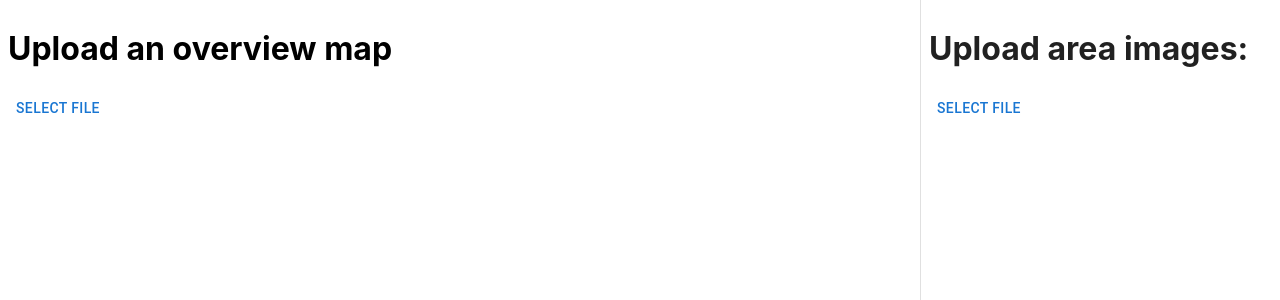
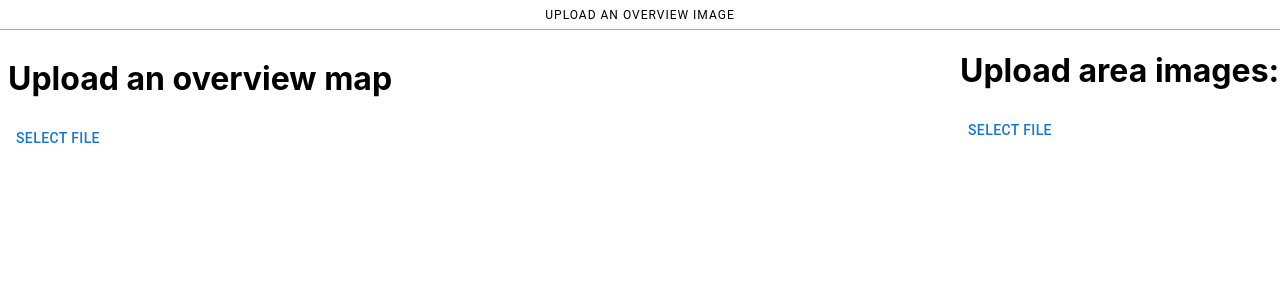
Before and after one commit to sbn-psi/map-maker, a React (Create React App) app in the folder client/: page / in a window 1280 px wide. Shown: the top 300 px of the page. Built offline with nearby package versions, Linux system fonts and the light colour scheme.

Commit message:
fix all the app layout css, add status bar, make things typescript

```diff
--- a/client/src/App.css
+++ b/client/src/App.css
@@ -1,38 +1,9 @@
-.App {
-  text-align: center;
+html, body, main {
+  height: 100vh;
+  width: 100vw;
+  margin: 0;
+  padding: 0;
 }
-
-.App-logo {
-  height: 40vmin;
-  pointer-events: none;
+*{
+  box-sizing: border-box;
 }
-
-@media (prefers-reduced-motion: no-preference) {
-  .App-logo {
-    animation: App-logo-spin infinite 20s linear;
-  }
-}
-
-.App-header {
-  background-color: #282c34;
-  min-height: 100vh;
-  display: flex;
-  flex-direction: column;
-  align-items: center;
-  justify-content: center;
-  font-size: calc(10px + 2vmin);
-  color: white;
-}
-
-.App-link {
-  color: #61dafb;
-}
-
-@keyframes App-logo-spin {
-  from {
-    transform: rotate(0deg);
-  }
-  to {
-    transform: rotate(360deg);
-  }
-}
--- a/client/src/App.tsx
+++ b/client/src/App.tsx
@@ -1,37 +1,50 @@
 import React, {useState} from 'react';
 import './App.css';
 import OverviewUpload from './OverviewUpload';
-import {Drawer, Box, Card, CardMedia, CardActionArea, Typography, CardContent} from '@mui/material';
+import {Drawer, Box, Card, CardMedia, CardActionArea, Typography, CardContent, Grid} from '@mui/material';
 import ImageUploader from './components/ImageUploader';
 import {AppState, Zone, StatePasser} from './AppState';
-import Grid from '@mui/material/Unstable_Grid2'; // Grid version 2
 
-const drawerWidth = 360;
-
+const statusHeight = 30
 
 function App() {
   const [appState, setAppState] = useState<AppState>(new AppState())
   return (
-    <Box component="main" sx={{ flexGrow: 1, bgcolor: 'background.default'}}>
-      <OverviewUpload sx={{width: `calc(100vw - ${drawerWidth}px)`, overflow: 'auto'}}/>
+    <Box component="main" sx={{ bgcolor: 'background.default'}}>
+      <Box sx={{height: `${statusHeight}px`, borderBottom: '1px solid darkgrey'}}><StatusBar state={appState}/></Box>
+      <Grid container sx={{height: `calc(100vh - ${statusHeight}px)`}}>
+        <Grid xs={9} sx={{ height: '100%'}} >
+          <OverviewUpload sx={{height: '100%', width: '100%', overflow: 'auto'}} state={appState} setState={setAppState}/>
+        </Grid>
+        <Grid xs={3} sx={{ height: '100%', overflowY: 'auto'}} >
+          <SidebarContents state={appState} setState={setAppState}/>
+        </Grid>
 
-      <Drawer
-        sx={{
-          width: drawerWidth,
-          flexShrink: 0,
-          '& .MuiDrawer-paper': {
-            p: 1,
-            width: drawerWidth,
-            boxSizing: 'border-box',
-          },
-        }}
-        variant="permanent"
-        anchor="right"
-      >
-        <SidebarContents state={appState} setState={setAppState}/>
-      </Drawer>
-  </Box>
+      </Grid>
+    </Box>
   );
+}
+
+function StatusBar({state}: {state: AppState}) {
+  let caption = ''
+  if(state.currentZone) {
+    if(state.canvas === 'corner1') {
+      caption = 'Place the first corner'
+    } else {
+      caption = 'Place the second corner'
+    }
+  } else {
+    if(state.workflow === 'overviewUpload') {
+      caption = 'Upload an overview image'
+    } else if(state.workflow === 'zoneUpload') {
+      caption = 'Upload one or more sample zones'
+    } else {
+      caption = 'Select a sample zone to align'
+    }
+  }
+  return <Typography align='center' variant="overline" component="div" sx={{margin: 'auto'}}>
+    {caption}
+  </Typography>
 }
 
 function SidebarContents({state, setState}: StatePasser) {
@@ -40,13 +53,19 @@ function SidebarContents({state, setState}: StatePasser) {
   return <>
     {zones.map((zone, index) => <SampleZone key={index} zone={zone}
       clickHandler={() => {
-        setState(state.set('currentZone', state.currentZone === zone ? null : zone))
+        setState(state.set(
+          ['currentZone', state.currentZone === zone ? null : zone],
+          ['canvas', 'corner1']
+        ))
       }}
       active={state.currentZone ? zones.indexOf(state.currentZone) === index : false} />)}
 
     <h1>Upload area images:</h1>
     {
-      <ImageUploader handler={uploads => setZones([...zones, ...uploads])} cardinality="multiple"/>
+      <ImageUploader handler={uploads => {
+        setZones([...zones, ...uploads])
+        setState(state.set(['workflow', 'zoneMapping']))
+      }} cardinality="multiple"/>
     }
   </>
 }
--- a/client/src/AppState.ts
+++ b/client/src/AppState.ts
@@ -1,14 +1,20 @@
 export class AppState {
-    readonly workflow: 'initial' | 'overviewUpload' | 'zoneUpload' | 'zoneMapping' | 'complete' = 'initial'
+    readonly workflow: 'overviewUpload' | 'zoneUpload' | 'zoneMapping' | 'complete' = 'overviewUpload'
     readonly canvas: 'default' | 'corner1' | 'corner2' = 'default'
     readonly currentZone: Zone | null = null
-    readonly set: (prop: 'workflow' | 'canvas' | 'currentZone', val: any) => AppState = (prop, val) => {
-
+    readonly set: (...state: StatePair[]) => AppState = (...states) => {
         let obj = Object.assign({}, this)
-        Object.assign(obj, { [prop]: val})
+        for(let state of states) {
+            Object.assign(obj, { [state[0]]: state[1]})
+        }
         return obj
     }
 }
+
+type StatePair = [
+    prop: 'workflow' | 'canvas' | 'currentZone',
+    val: any
+]
 
 type Zone = {
     name: string
--- a/client/src/OverviewUpload.js
+++ /dev/null
@@ -1,69 +0,0 @@
-import React, {useState, useEffect, useRef} from 'react';
-import ImageUploader from "./components/ImageUploader";
-import Canvas from './components/Canvas'
-import {Box} from '@mui/material';
-
-function OverviewMaker({sx, ...other}) {
-  const [imageUrl, setImageUrl] = useState(null)
-
-  return (<Box sx={sx}>
-    {imageUrl ?
-      <Overview imageUrl={imageUrl}/> :
-      <Uploader callback={setImageUrl} {...other}/>
-    }
-  </Box>
-  )
-
-}
-
-export default OverviewMaker;
-
-function Uploader({callback}) {
-  return (<Box sx={{p: 1}}>
-    <h1>Upload an overview map</h1>
-    {
-      <ImageUploader handler={callback}/>
-    }
-  </Box>);
-}
-
-function Overview({imageUrl, activeZone}) {
-  const [drawContext, setDrawContext] = useState(null)
-  const [loaded, setLoaded] = useState(false)
-  const img = useRef(null)
-
-
-  const clickHandler = (x, y) => {
-    console.log(`click ${x}, ${y}`)
-  }
-
-  const mouseHandler = (x, y) => {
-    if(!!activeZone) {
-      console.log(`move ${x}, ${y}`)
-    }
-  }
-
-  const width = img.current?.naturalWidth || 1000
-  const height = img.current?.naturalHeight || 1000
-
-  if(loaded && drawContext) {
-    drawContext.drawImage(img.current, 0, 0)
-  }
-
-  useEffect(() => {
-    const listener = () => {
-      setLoaded(true)
-    }
-    img.current.addEventListener('load', listener)
-
-    return function cleanup() {
-      img.current?.removeEventListener('load', listener)
-    }
-  }, [])
-
-  return <>
-    <img ref={img} src={imageUrl} style={{display: 'none'}} crossOrigin="anonymous"/>
-    <Canvas context={setDrawContext} click={clickHandler} move={mouseHandler} width={width} height={height}/>
-  </>
-
-}
--- /dev/null
+++ b/client/src/OverviewUpload.tsx
@@ -0,0 +1,69 @@
+import React, {useState, useEffect, useRef} from 'react';
+import ImageUploader from "./components/ImageUploader";
+import Canvas from './components/Canvas'
+import {Box} from '@mui/material';
+import {AppState, Zone, StatePasser} from './AppState';
+
+function OverviewMaker({sx, state, setState}: StatePasser & {sx: any}) {
+  const [imageUrl, setImageUrl] = useState<string | null>(null)
+
+  return (<Box sx={sx}>
+    {imageUrl ?
+      <Overview imageUrl={imageUrl} state={state} setState={setState}/> :
+      <Box sx={{p: 1}}>
+        <h1>Upload an overview map</h1>
+        {
+          <ImageUploader handler={overview => {
+            setState(state.set(['workflow', 'zoneUpload']))
+            setImageUrl(overview[0].url)
+          }} cardinality="single"/>
+        }
+      </Box>
+    }
+  </Box>
+  )
+
+}
+
+export default OverviewMaker;
+
+function Overview({imageUrl, state, setState}: StatePasser & {imageUrl: string}) {
+  const [drawContext, setDrawContext] = useState<CanvasRenderingContext2D | null>(null)
+  const [loaded, setLoaded] = useState<boolean>(false)
+  const img = useRef<HTMLImageElement>(null)
+
+
+  const clickHandler = (x: number, y: number) => {
+    console.log(`click ${x}, ${y}`)
+  }
+
+  const mouseHandler = (x: number, y: number) => {
+    if(!!state.currentZone) {
+      console.log(`move ${x}, ${y}`)
+    }
+  }
+
+  const width = img.current?.naturalWidth || 1000
+  const height = img.current?.naturalHeight || 1000
+
+  if(loaded && drawContext) {
+    drawContext.drawImage(img.current!, 0, 0)
+  }
+
+  useEffect(() => {
+    const listener = () => {
+      setLoaded(true)
+    }
+    img.current!.addEventListener('load', listener)
+
+    return function cleanup() {
+      img.current?.removeEventListener('load', listener)
+    }
+  }, [])
+
+  return <>
+    <img ref={img} src={imageUrl} style={{display: 'none'}} crossOrigin="anonymous"/>
+    <Canvas context={setDrawContext} click={clickHandler} move={mouseHandler} width={width} height={height}/>
+  </>
+
+}
```
